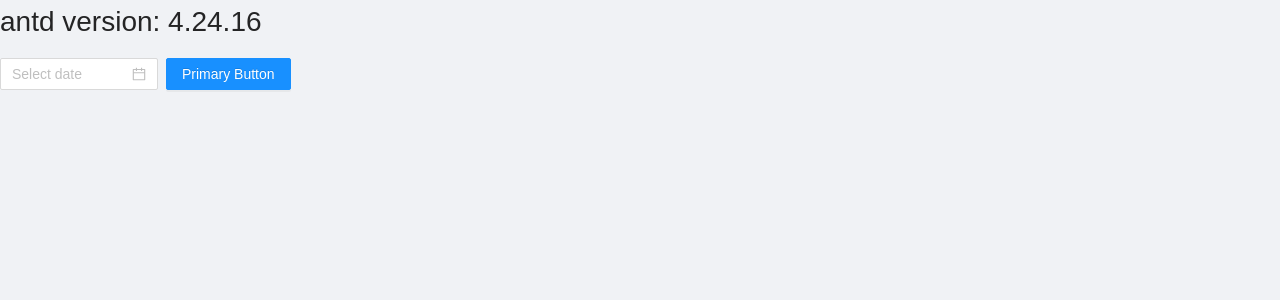
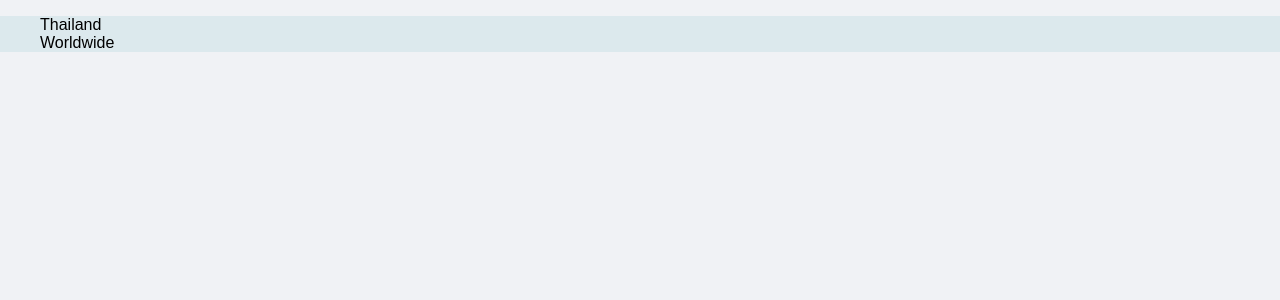
Before and after one commit to pinplengpai/covid-19, a React (Create React App) app: page / in a window 1280 px wide. Shown: the top 300 px of the page. Built offline with nearby package versions, Linux system fonts and the light colour scheme.

Commit message:
able to show header and understand antd & styled component

```diff
--- a/src/App.js
+++ b/src/App.js
@@ -1,10 +1,11 @@
 import React from "react";
-import DataFetching from './components/DataFetching'
+//import DataFetching from './components/DataFetching'
+import Header from './components/Header'
 
 function App () {
     return (
         <div>
-            <DataFetching />
+            <Header />
         </div>
     )
 }
--- /dev/null
+++ b/src/components/Header.js
@@ -0,0 +1,24 @@
+import React from 'react';
+import styled , { css } from 'styled-components';
+import { Layout } from 'antd';
+
+const HeaderContainer = styled(Layout.Header)`
+    background-color: #dce9ed;
+    justify-content: space-between;
+    li{
+        list-style: none;
+    }
+`
+
+function Header() {
+    return (
+        <HeaderContainer>
+            <ul>
+                <li>Thailand</li>
+                <li>Worldwide</li>
+            </ul>
+        </HeaderContainer>
+    )
+}
+
+export default Header
--- a/src/index.js
+++ b/src/index.js
@@ -1,23 +1,12 @@
 import React from 'react';
 import ReactDOM from 'react-dom';
 import './index.css';
-// import App from './App';
+import App from './App';
 import * as serviceWorker from './serviceWorker';
-import "antd/dist/antd.css";
-import { Button, DatePicker, version } from "antd";
 
 
+ReactDOM.render(<App />, document.getElementById('root'));
 
-ReactDOM.render(
-    <div className="App">
-      <h1>antd version: {version}</h1>
-      <DatePicker />
-      <Button type="primary" style={{ marginLeft: 8 }}>
-        Primary Button
-      </Button>
-    </div>,
-    document.getElementById("root")
-  );
 // If you want your app to work offline and load faster, you can change
 // unregister() to register() below. Note this comes with some pitfalls.
 // Learn more about service workers: https://bit.ly/CRA-PWA
```
Also changed, not shown: src/components/TryAntd.js (+9 -8 lines), src/styles/index.js (+9 -2 lines).
